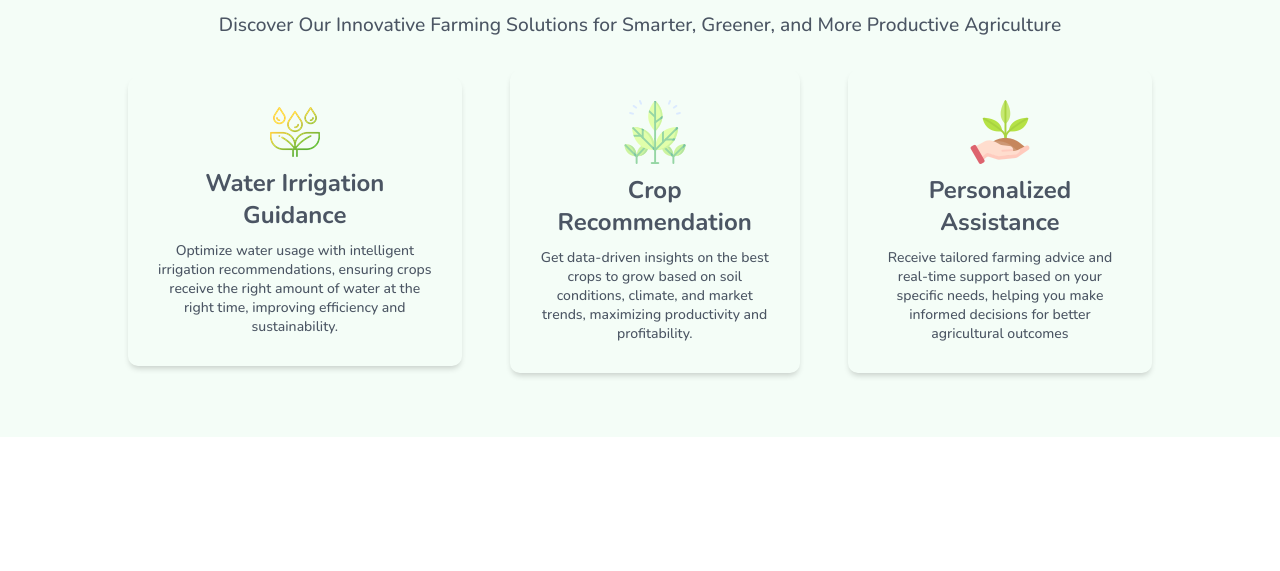
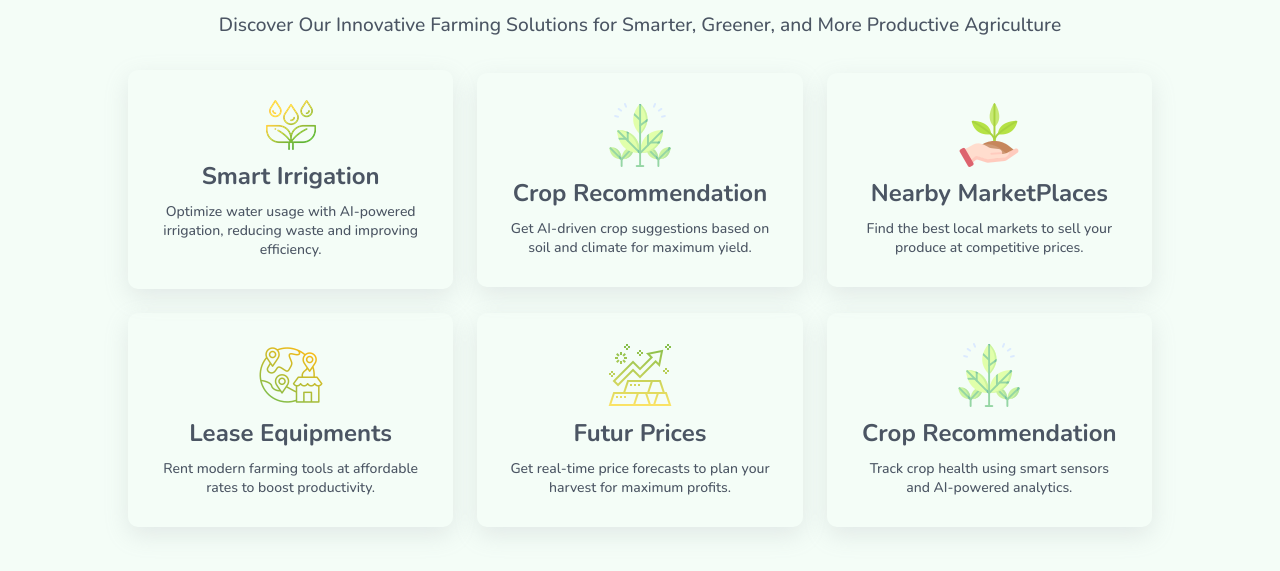
Before and after one commit to GopalDose/kkwagh, a React (Vite) app in the folder frontend/: page / in a window 1280 px wide. Shown: the part 991-1562 px from the top of the page. Before the commit the page ends 1428 px from the top, so only its background shows below. Built offline with nearby package versions, Linux system fonts and the light colour scheme.

Commit message:
minor changes in services

```diff
--- a/frontend/src/components/Services/Services.css
+++ b/frontend/src/components/Services/Services.css
@@ -0,0 +1,61 @@
+.service {
+    width: 100%;
+    display: flex;
+    justify-content: space-around;
+    align-items: center;
+    gap: 1.5rem;
+    flex-wrap: wrap;
+}
+
+.service div {
+    flex: 1 1 20rem;
+    display: flex;
+    flex-direction: column;
+    align-items: center;
+    text-align: center;
+    box-shadow: rgba(149, 157, 165, 0.2) 0px 8px 24px;
+    border-radius: 10px;
+    border: none;
+    padding: 30px;
+    gap: 10px;
+
+}
+
+.service div h2 {
+    font-size: 1.5rem;
+    color: #4B5563;
+    font-weight: bolder;
+}
+
+.service div p {
+    color: #4B5563;
+    font-size: 14px;
+    font-weight: 500;
+}
+
+.service-content {
+    width: 100%;
+    display: flex;
+    flex-direction: column;
+    align-items: center;
+    justify-content: center;
+    padding: 5% 10%;
+    background-color: #f4fdf7;
+    gap: 2rem;
+}
+
+.service-content .title h2 {
+    font-family: 'Outfit';
+    font-size: 2rem;
+    font-weight: bolder;
+    text-align: center;
+    color: #000;
+    line-height: 1.1;
+}
+
+.service-content .title p {
+    color: #4B5563;
+    margin-top: 30px;
+    font-size: 1.2rem;
+    font-weight: 500;
+}
--- a/frontend/src/components/Services/Services.jsx
+++ b/frontend/src/components/Services/Services.jsx
@@ -1,7 +1,11 @@
 import React from "react";
+import './Services.css'
 import icon1 from "../../assets/images/watering-plants.png";
 import icon2 from "../../assets/images/growing-plant.png"
 import icon3 from "../../assets/images/planting.png"
+import icon4 from "../../assets/images/market-positioning.png"
+import icon5 from "../../assets/images/gold.png"
+
 function Services() {
     return (
         <>
@@ -18,9 +22,9 @@ function Services() {
                 <div className="service">
                     <div>
                         <img src={icon1} />
-              <h2 className="">Water Irrigation Guidance</h2>
+                        <h2 className="">Smart Irrigation</h2>
                         <p className="desc">
-              Optimize water usage with intelligent irrigation recommendations, ensuring crops receive the right amount of water at the right time, improving efficiency and sustainability.
+                            Optimize water usage with AI-powered irrigation, reducing waste and improving efficiency.
                         </p>
                     </div>
 
@@ -28,15 +32,36 @@ function Services() {
                         <img src={icon2} />
                         <h2 className="">Crop Recommendation</h2>
                         <p className="desc">
-              Get data-driven insights on the best crops to grow based on soil conditions, climate, and market trends, maximizing productivity and profitability.
+                            Get AI-driven crop suggestions based on soil and climate for maximum yield.
                         </p>
                     </div>
 
                     <div>
                         <img src={icon3} />
-              <h2 className="">Personalized Assistance</h2>
+                        <h2 className="">Nearby MarketPlaces</h2>
                         <p className="desc">
-              Receive tailored farming advice and real-time support based on your specific needs, helping you make informed decisions for better agricultural outcomes
+                            Find the best local markets to sell your produce at competitive prices.
+                        </p>
+                    </div>
+                    <div>
+                        <img src={icon4} />
+                        <h2 className="">Lease Equipments</h2>
+                        <p className="desc">
+                            Rent modern farming tools at affordable rates to boost productivity.
+                        </p>
+                    </div>
+                    <div>
+                        <img src={icon5} />
+                        <h2 className="">Futur Prices</h2>
+                        <p className="desc">
+                            Get real-time price forecasts to plan your harvest for maximum profits.
+                        </p>
+                    </div>
+                    <div>
+                        <img src={icon2} />
+                        <h2 className="">Crop Recommendation</h2>
+                        <p className="desc">
+                            Track crop health using smart sensors and AI-powered analytics.
                         </p>
                     </div>
                 </div>
--- a/frontend/src/index.css
+++ b/frontend/src/index.css
@@ -5,81 +5,6 @@
   margin: 0;
   box-sizing: border-box;
   font-family: "Nunito", serif;
-}
-
-
-.Hero {
-  position: relative;
-  width: 100%;
-  min-height: 100vh;
-  display: flex;
-  align-items: center;
-  justify-content: center;
-  text-align: center;
-  color: white;
-  overflow: hidden;
-}
-
-.bgVideo {
-  position: absolute;
-  top: 50%;
-  left: 50%;
-  transform: translate(-50%, -50%);
-  width: 100%;
-  height: 100%;
-  object-fit: cover;
-  z-index: -1;
-}
-
-.content {
-  position: absolute;
-  width: 100%;
-  height: 100%;
-  background: rgba(215, 245, 236, 0.786);
-  display: flex;
-  flex-direction: column;
-  align-items: center;
-  justify-content: center;
-  padding: 20%;
-  gap: 2rem;
-}
-
-.block{
-  background: #F0FDF4;
-  padding: 10px 20px;
-  border-radius: 25px;
-  color: #15803D;
-  font-weight: 800;
-}
-
-.content img{
-  width: 70px;
-  background: #F0FDF4;
-  border-radius: 50%;
-  display: flex;
-  align-items: center;
-  justify-content: center;
-}
-
-.title h1 {
-  font-family: 'Outfit';
-  font-size: 4rem;
-  font-weight: bolder;
-  background: radial-gradient(circle, #16A149 30%, #157238 70%);
-  -webkit-background-clip: text;
-  background-clip: text;
-  color: transparent;
-  line-height: 1.1;
-}
-
-
-
-
-.title p{
-  color: #4B5563;
-  margin-top: 30px;
-  font-size: 1.2rem;
-  font-weight: 500;
 }
 
 .dark-btn{
@@ -91,65 +16,3 @@
   color: white;
   text-decoration: none;
 }
-
-.service-content{
-  width: 100%;
-  /* background: rgba(215, 245, 236, 0.786); */
-  display: flex;
-  flex-direction: column;
-  align-items: center;
-  justify-content: center;
-  padding: 5% 10% ;
-  background-color: #f4fdf7;
-
-  gap: 2rem;
-}
-
-.service-content .title h2{
-  font-family: 'Outfit';
-  font-size: 2rem;
-  font-weight: bolder;
-  text-align: center;
-  color: #000;
-  line-height: 1.1;
-}
-
-.service-content .title p{
-  color: #4B5563;
-  margin-top: 30px;
-  font-size: 1.2rem;
-  font-weight: 500;
-}
-
-
-.service{
-  width: 100%;
-  display: flex;
-  justify-content: space-around;
-  align-items: center;
-  gap: 3rem;
-}
-
-.service div{
-  display: flex;
-  flex-direction: column;
-  align-items: center;
-  text-align: center;
-  box-shadow: 0 4px 6px -2px rgba(0, 0, 0, 0.2);
-  border-radius: 10px;
-  border: none;
-  padding: 30px;
-  gap: 10px;
-
-}
-
-.service div h2{
-  font-size: 1.5rem;
-  color: #4B5563;
-  font-weight: bolder;
-}
-.service div p{
-  color: #4B5563;
-  font-size: 14px;
-  font-weight: 500;
-}
```
Also changed, not shown: frontend/src/assets/images/gold.png (added), frontend/src/assets/images/market-positioning.png (added). Lines whose indentation alone changed are shown as unchanged.
